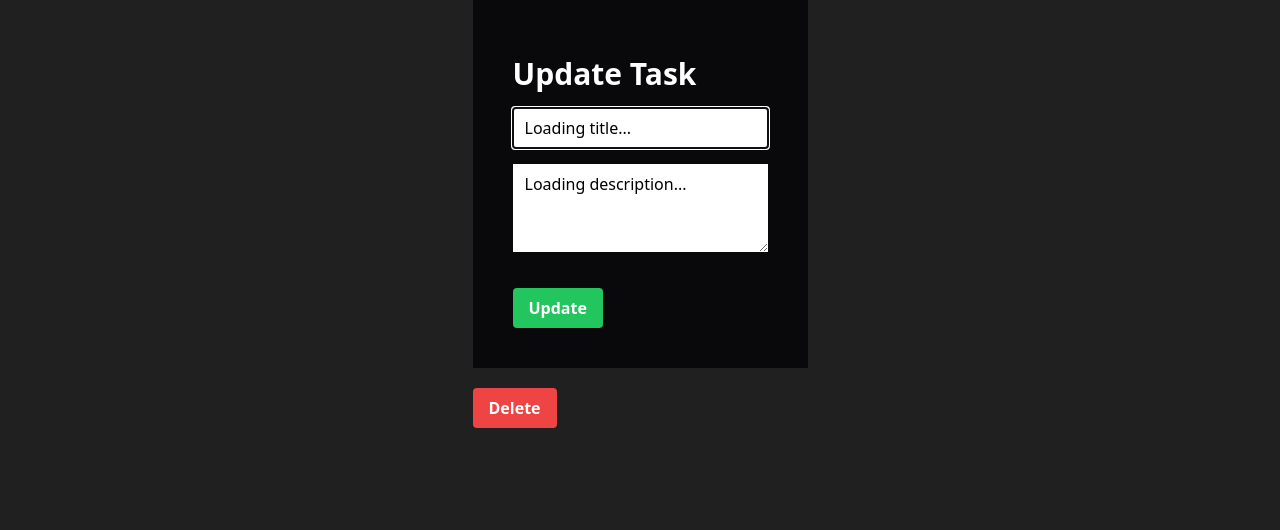
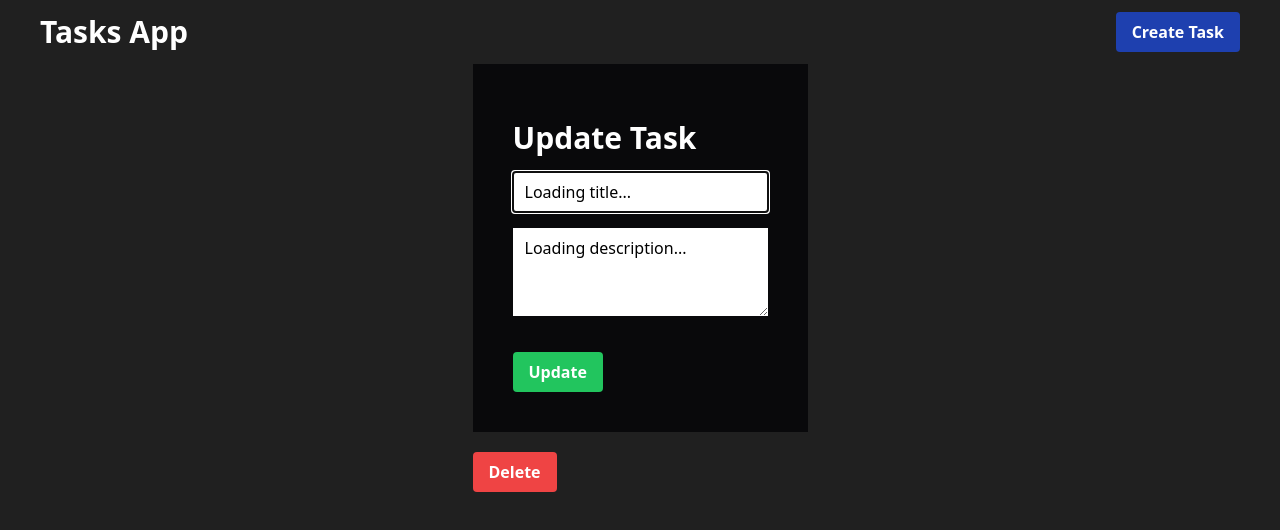
Before and after one commit to Jonatandb/fastapi-tasks-crud-mongo-react, a React (Vite) app in the folder frontend/: page /tasks/1 in a window 1280 px wide. Shown: the top 530 px of the page. Built offline with nearby package versions, Linux system fonts and the light colour scheme; no server answers.

Commit message:
Add Navbar

```diff
--- a/frontend/src/App.jsx
+++ b/frontend/src/App.jsx
@@ -1,15 +1,19 @@
 import { BrowserRouter, Route, Routes } from 'react-router-dom'
 import Home from './pages/Home'
 import TaskForm from './pages/TaskForm'
+import Navbar from './components/Navbar'
 
 function App() {
   return (
     <BrowserRouter>
-      <Routes>
-        <Route path='/' element={<Home />} />
-        <Route path='/tasks/:id' element={<TaskForm />} />
-        <Route path='/tasks/new' element={<TaskForm />} />
-      </Routes>
+      <div className='container mx-auto px-10'>
+        <Navbar />
+        <Routes>
+          <Route path='/' element={<Home />} />
+          <Route path='/tasks/:id' element={<TaskForm />} />
+          <Route path='/tasks/new' element={<TaskForm />} />
+        </Routes>
+      </div>
     </BrowserRouter>
   )
 }
--- /dev/null
+++ b/frontend/src/components/Navbar.jsx
@@ -0,0 +1,19 @@
+import { Link } from 'react-router-dom'
+
+function Navbar() {
+  return (
+    <header className='flex justify-between items-center my-3'>
+      <Link to='/'>
+        <h1 className='text-3xl font-bold'>Tasks App</h1>
+      </Link>
+      <Link
+        to='/tasks/new'
+        className='bg-blue-800 hover:bg-blue-700 text-white font-bold py-2 px-4 rounded'
+      >
+        Create Task
+      </Link>
+    </header>
+  )
+}
+
+export default Navbar
```
